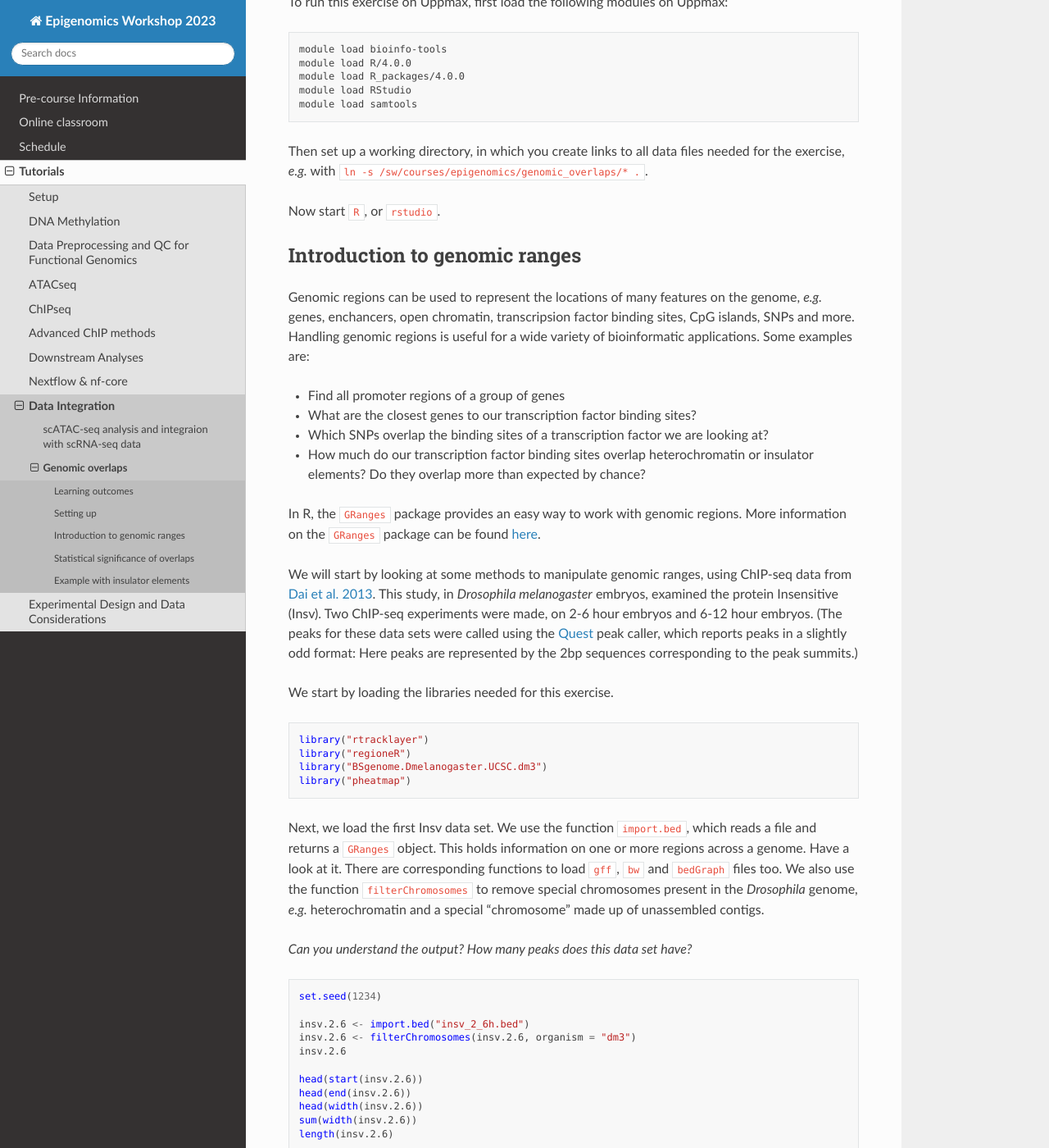
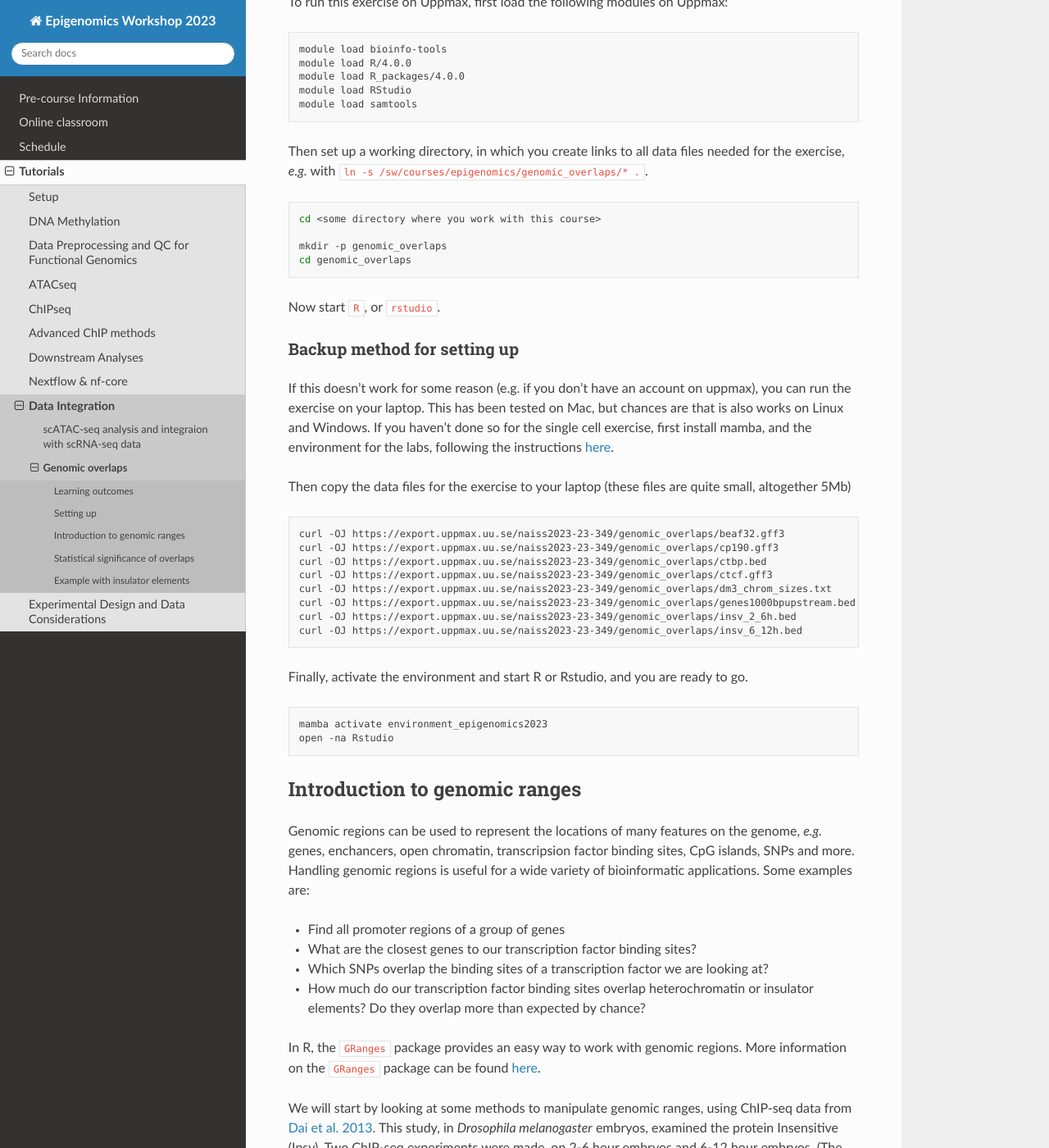
Before and after one commit to NBISweden/workshop-epigenomics-RTDs, a Sphinx documentation site: the page built from docs/content/tutorials/genomeOverlap/lab-genomicGoverlaps.md, in a window 1280 px wide and 1400 px high, scrolled down 692 px. Shown: the whole window at 82% size. Built offline with Sphinx 7.4.7 and the Read the Docs theme 2.0.0, drawn with Linux system fonts in a browser that asks for light colours.

Commit message:
Update set up instructions for genomic overlaps lab

````diff
--- a/docs/content/tutorials/genomeOverlap/lab-genomicGoverlaps.md
+++ b/docs/content/tutorials/genomeOverlap/lab-genomicGoverlaps.md
@@ -32,7 +32,40 @@ module load samtools
 
 Then set up a working directory, in which you create links to all data files needed for the exercise, *e.g.* with `ln -s /sw/courses/epigenomics/genomic_overlaps/* .`.
 
+```bash
+cd <some directory where you work with this course>
+
+mkdir -p genomic_overlaps
+cd genomic_overlaps
+```
+
+
+
 Now start `R`, or `rstudio`.
+
+### Backup method for setting up
+
+If this doesn’t work for some reason (e.g. if you don’t have an account on uppmax), you can run the exercise on your laptop. This has been tested on Mac, but chances are that is also works on Linux and Windows. If you haven't done so for the single cell exercise, first install mamba, and the environment for the labs, following the instructions [here](https://nbis-workshop-epigenomics.readthedocs.io/en/latest/content/tutorials/scAtacSeq/lab-sc_atac_seq.html#backup-method-for-setting-up).
+
+Then copy the data files for the exercise to your laptop (these files are quite small, altogether 5Mb)
+
+```bash
+curl -OJ https://export.uppmax.uu.se/naiss2023-23-349/genomic_overlaps/beaf32.gff3
+curl -OJ https://export.uppmax.uu.se/naiss2023-23-349/genomic_overlaps/cp190.gff3
+curl -OJ https://export.uppmax.uu.se/naiss2023-23-349/genomic_overlaps/ctbp.bed
+curl -OJ https://export.uppmax.uu.se/naiss2023-23-349/genomic_overlaps/ctcf.gff3
+curl -OJ https://export.uppmax.uu.se/naiss2023-23-349/genomic_overlaps/dm3_chrom_sizes.txt
+curl -OJ https://export.uppmax.uu.se/naiss2023-23-349/genomic_overlaps/genes1000bpupstream.bed
+curl -OJ https://export.uppmax.uu.se/naiss2023-23-349/genomic_overlaps/insv_2_6h.bed
+curl -OJ https://export.uppmax.uu.se/naiss2023-23-349/genomic_overlaps/insv_6_12h.bed
+```
+
+Finally, activate the environment and start R or Rstudio, and you are ready to go.
+
+```bash
+mamba activate environment_epigenomics2023
+open -na Rstudio
+```
 
 ## Introduction to genomic ranges
 
````
